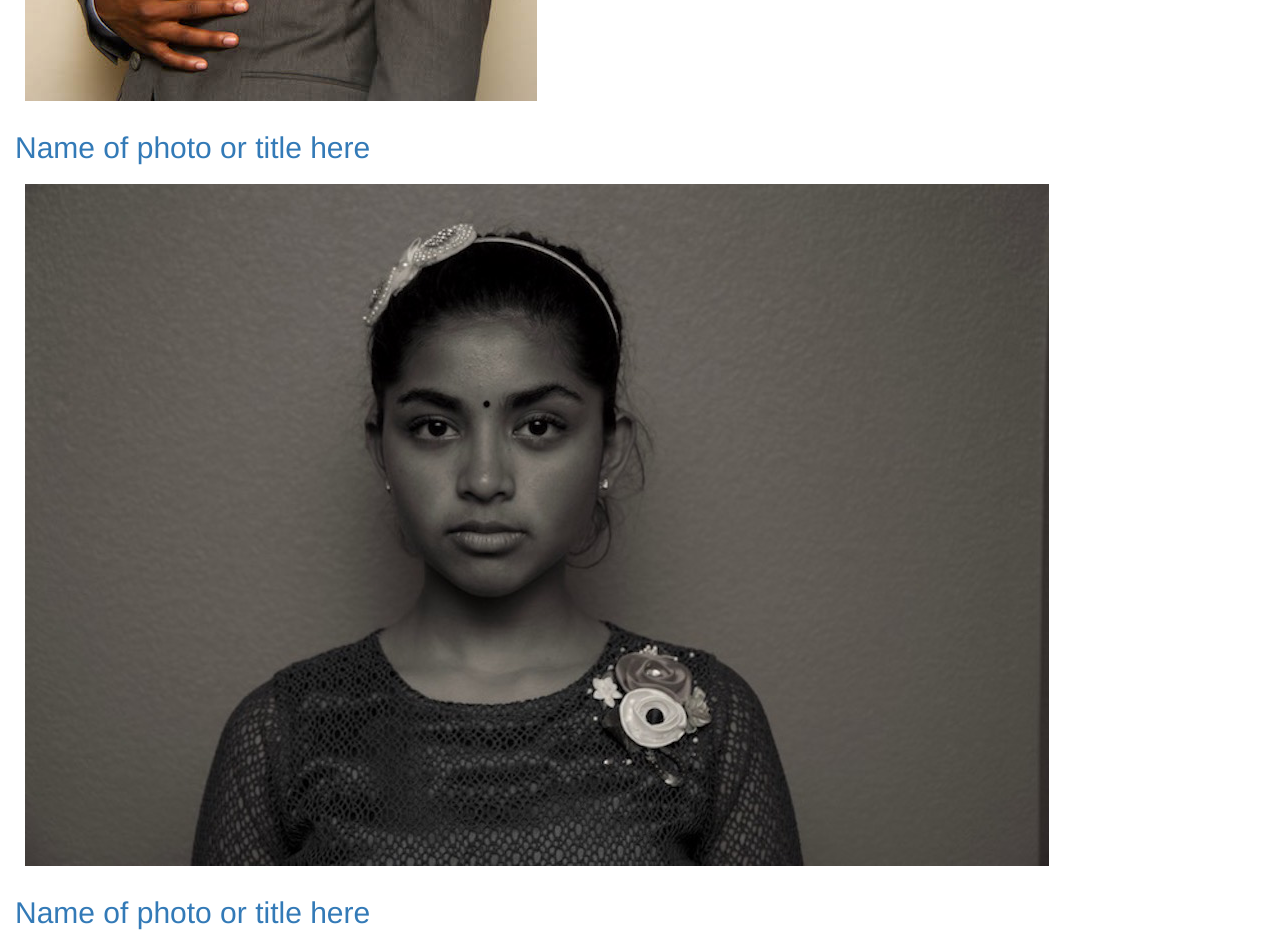
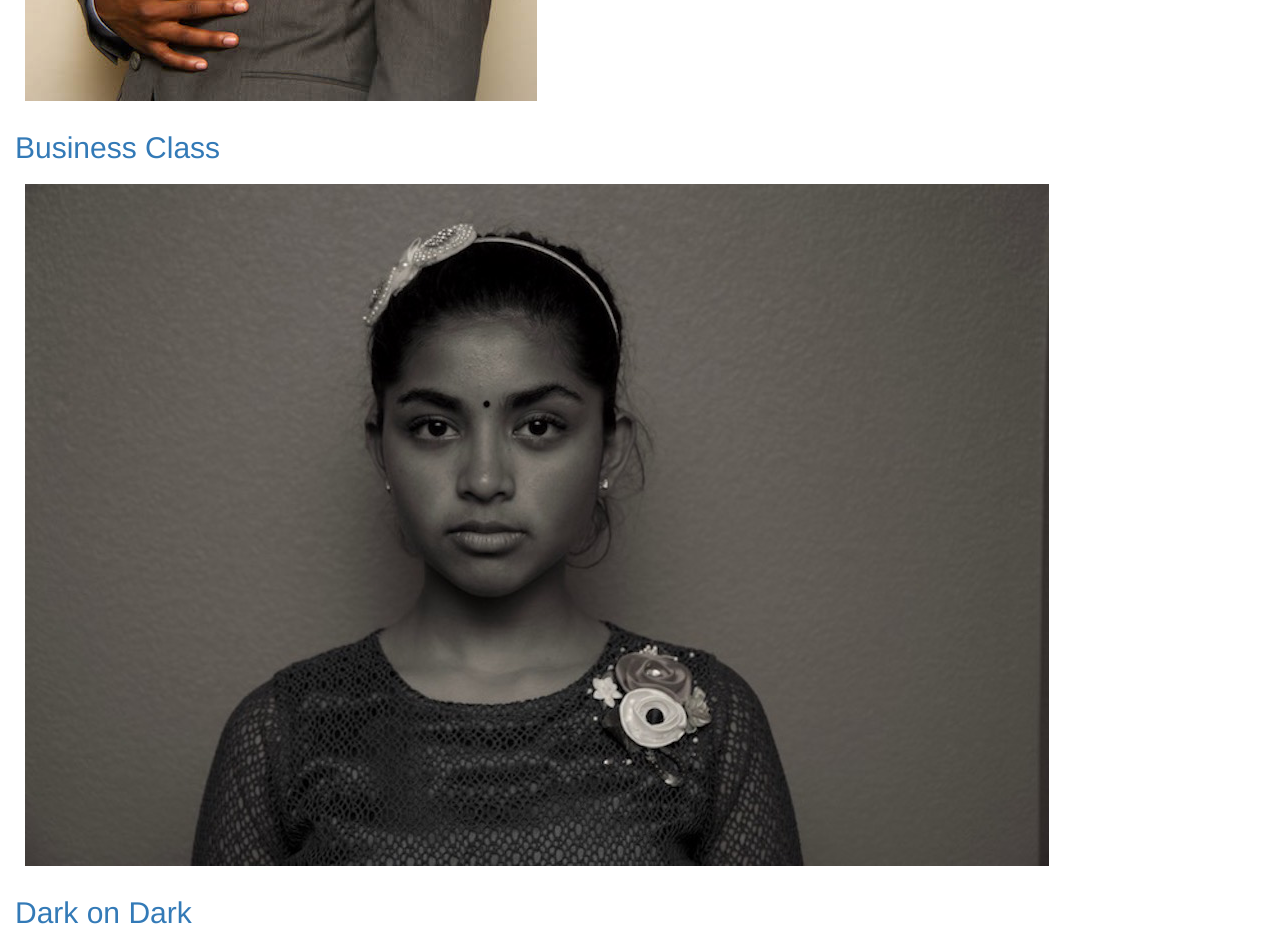
Before and after one commit to tonyjojan/tonyjojan.github.io, a plain HTML site: page index.html in a window 1280 px wide. Shown: the part 880-1812 px from the top of the page. Drawn offline with nearby package versions, Linux system fonts and the light colour scheme; files that its build step writes are made by us from their sources.

Commit message:
Added captions

```diff
--- a/index.html
+++ b/index.html
@@ -72,7 +72,7 @@
 							<h2>About Me</h2>
 						</div>
 						<div class="col-md-6">
-							<p>Hi! I'm Tony Jojan, a freelance photographer working in the San Francisco Bay Area. This website is still a work in progress.</p>
+							<p>Hi! I'm Tony Jojan, a freelance photographer based in the San Francisco Bay Area. This website is still a work in progress.</p>
 						</div>
 						<!--div class="col-md-6">
 							<p>Quas praesentium dolore unde delectus, nemo accusantium, qui ab illum debitis assumenda tempore molestias ipsam, eveniet repellendus officiis in vel, explicabo quos necessitatibus atque doloremque. Quae maiores delectus, magnam nam.</p>
@@ -99,14 +99,14 @@
 		  <div class="grid-sizer"></div>
 
 		  <div class="grid-item item animate-box" data-animate-effect="fadeIn">
-		    <a href="images/img_1.jpg" class="image-popup" title="Name of photo or title here">
+		    <a href="images/img_1.jpg" class="image-popup" title="Business Class">
 					<div class="img-wrap">
 						<img src="images/img_1.jpg" alt="" class="img-responsive">
 					</div>
 					<div class="text-wrap">
 						<div class="text-inner">
 							<div>
-								<h2>Name of photo or title here</h2>
+								<h2>Business Class</h2>
 								<span></span>
 							</div>
 						</div>
@@ -114,14 +114,14 @@
 				</a>
 		  </div>
 		  <div class="grid-item item animate-box" data-animate-effect="fadeIn">
-		    <a href="images/img_2.jpg" class="image-popup" title="Name of photo or title here">
+		    <a href="images/img_2.jpg" class="image-popup" title="Dark on Dark">
 					<div class="img-wrap">
 						<img src="images/img_2.jpg" alt="" class="img-responsive">
 					</div>
 					<div class="text-wrap">
 						<div class="text-inner">
 							<div>
-								<h2>Name of photo or title here</h2>
+								<h2>Dark on Dark</h2>
 								<span></span>
 							</div>
 						</div>
@@ -129,14 +129,14 @@
 				</a>
 		  </div>
 		  <div class="grid-item item animate-box" data-animate-effect="fadeIn">
-		    <a href="images/img_3.jpg" class="image-popup" title="Name of photo or title here">
+		    <a href="images/img_3.jpg" class="image-popup" title="Romance">
 					<div class="img-wrap">
 						<img src="images/img_3.jpg" alt="" class="img-responsive">
 					</div>
 					<div class="text-wrap">
 						<div class="text-inner">
 							<div>
-								<h2>Name of photo or title here</h2>
+								<h2>Romance</h2>
 								<span></span>
 							</div>
 						</div>
@@ -144,14 +144,14 @@
 				</a>
 		  </div>
 		  <div class="grid-item item animate-box" data-animate-effect="fadeIn">
-		    <a href="images/img_4.jpg" class="image-popup" title="Name of photo or title here">
+		    <a href="images/img_4.jpg" class="image-popup" title="Red">
 					<div class="img-wrap">
 						<img src="images/img_4.jpg" alt="" class="img-responsive">
 					</div>
 					<div class="text-wrap">
 						<div class="text-inner">
 							<div>
-								<h2>Name of photo or title here</h2>
+								<h2>Red</h2>
 								<span> </span>
 							</div>
 						</div>
@@ -159,14 +159,14 @@
 				</a>
 		  </div>
 		  <div class="grid-item item animate-box" data-animate-effect="fadeIn">
-		    <a href="images/img_5.jpg" class="image-popup" title="Name of photo or title here">
+		    <a href="images/img_5.jpg" class="image-popup" title="Hallway Modeling">
 					<div class="img-wrap">
 						<img src="images/img_5.jpg" alt="" class="img-responsive">
 					</div>
 					<div class="text-wrap">
 						<div class="text-inner">
 							<div>
-								<h2>Name of photo or title here</h2>
+								<h2>Hallway Modeling</h2>
 								<span> </span>
 							</div>
 						</div>
@@ -174,14 +174,14 @@
 				</a>
 		  </div>
 		  <div class="grid-item item animate-box" data-animate-effect="fadeIn">
-		    <a href="images/img_6.jpg" class="image-popup" title="Name of photo or title here">
+		    <a href="images/img_6.jpg" class="image-popup" title="Cloudy Days">
 					<div class="img-wrap">
 						<img src="images/img_6.jpg" alt="" class="img-responsive">
 					</div>
 					<div class="text-wrap">
 						<div class="text-inner">
 							<div>
-								<h2>Name of photo or title here</h2>
+								<h2>Cloudy Days</h2>
 								<span> </span>
 							</div>
 						</div>
@@ -189,14 +189,14 @@
 				</a>
 		  </div>
 		  <div class="grid-item item animate-box" data-animate-effect="fadeIn">
-		    <a href="images/img_7.jpg" class="image-popup" title="Name of photo or title here">
+		    <a href="images/img_7.jpg" class="image-popup" title="Ferocious">
 					<div class="img-wrap">
 						<img src="images/img_7.jpg" alt="" class="img-responsive">
 					</div>
 					<div class="text-wrap">
 						<div class="text-inner">
 							<div>
-								<h2>Name of photo or title here</h2>
+								<h2>Ferocious</h2>
 								<span> </span>
 							</div>
 						</div>
@@ -204,14 +204,14 @@
 				</a>
 		  </div>
 		  <div class="grid-item item animate-box" data-animate-effect="fadeIn">
-		    <a href="images/img_8.jpg" class="image-popup" title="Name of photo or title here">
+		    <a href="images/img_8.jpg" class="image-popup" title="Olvera St.">
 					<div class="img-wrap">
 						<img src="images/img_8.jpg" alt="" class="img-responsive">
 					</div>
 					<div class="text-wrap">
 						<div class="text-inner">
 							<div>
-								<h2>Name of photo or title here</h2>
+								<h2>Olvera St.</h2>
 								<span> </span>
 							</div>
 						</div>
@@ -219,14 +219,14 @@
 				</a>
 		  </div>
 		  <div class="grid-item item animate-box" data-animate-effect="fadeIn">
-		    <a href="images/img_9.jpg" class="image-popup" title="Name of photo or title here">
+		    <a href="images/img_9.jpg" class="image-popup" title="Surprise!">
 					<div class="img-wrap">
 						<img src="images/img_9.jpg" alt="" class="img-responsive">
 					</div>
 					<div class="text-wrap">
 						<div class="text-inner">
 							<div>
-								<h2>Name of photo or title here</h2>
+								<h2>Surprise!</h2>
 								<span> </span>
 							</div>
 						</div>
```
